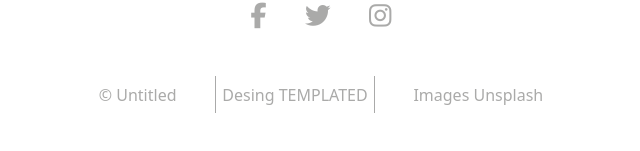
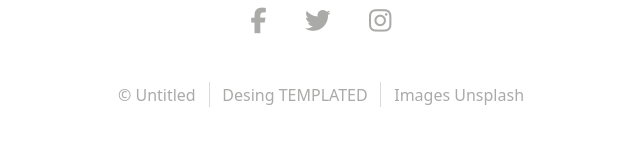
Before and after one commit to ME0WGE/Spatial, a website: page index.html in a window 1280 px wide. Shown: the part 3207-3358 px from the top of the page, 319-959 px from the left. Drawn offline with nearby package versions, Linux system fonts and the light colour scheme.

Commit message:
footer git gud

```diff
--- a/index.html
+++ b/index.html
@@ -232,7 +232,7 @@
         <i class="fa-brands fa-instagram"></i>
       </div>
       <div
-        class="container d-flex justify-content-center align-items-center links-items"
+        class="d-flex justify-content-center align-items-center links-items"
       >
         <div id="untitled">
           <p>&copy Untitled</p>
--- a/src/sass/partials/_base.scss
+++ b/src/sass/partials/_base.scss
@@ -155,15 +155,19 @@ footer {
     color: #aaaaa9;
   }
   .links-items {
-    gap: 3vw;
+    gap: 1vw;
     color: #aaaaa9;
     p {
       margin: 0;
     }
     #design {
-      padding: 0.5vw;
-      border-left: 1px solid #aaaaa9;
-      border-right: 1px solid #aaaaa9;
+      @include element-flex-center;
+      height: 2vw;
+      border-left: 1px solid #aaaaa970;
+      border-right: 1px solid #aaaaa970;
+    }
+    #design > p {
+      padding: 1vw;
     }
   }
 }
```
Also changed, not shown: public/styles/style.css, 1 other file.
